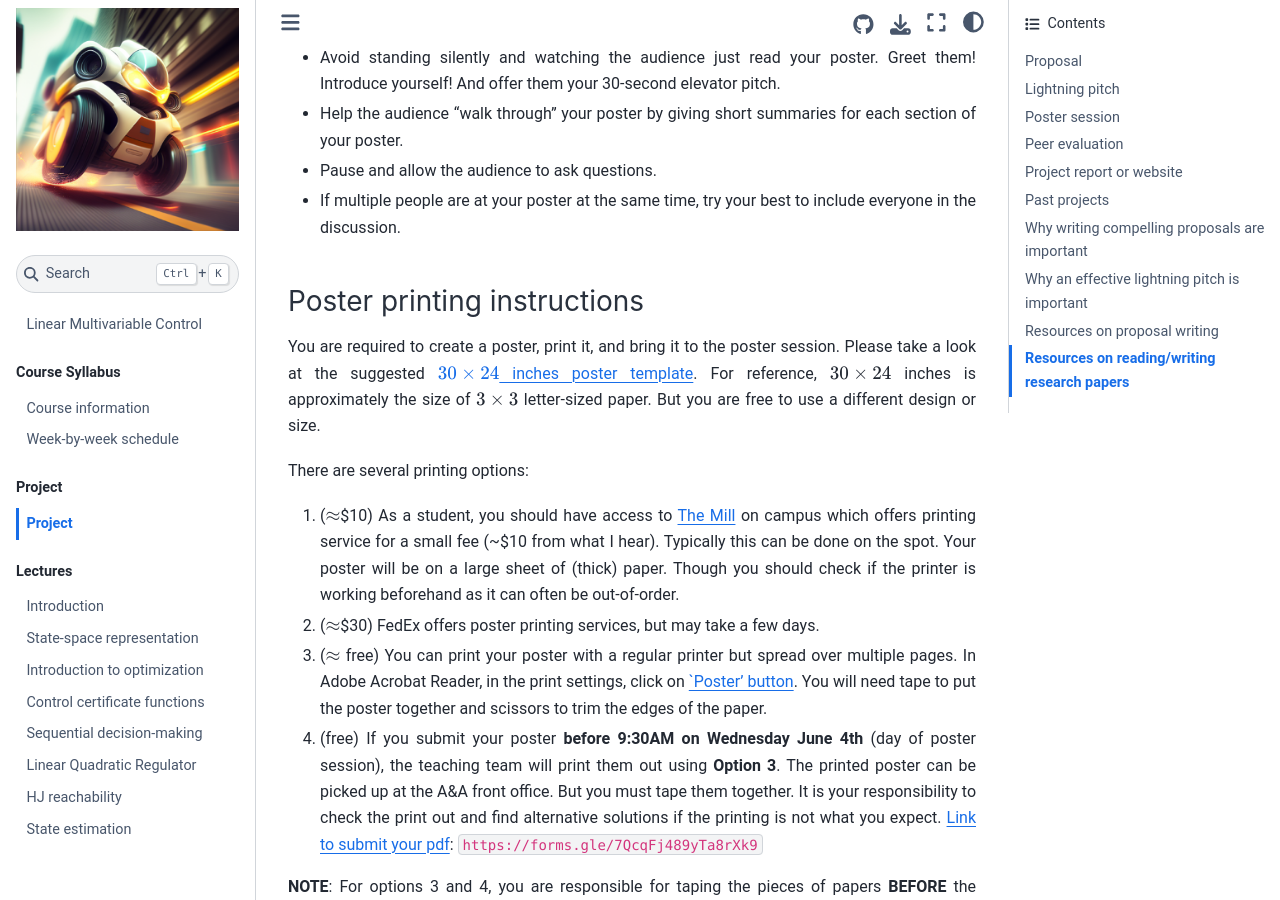
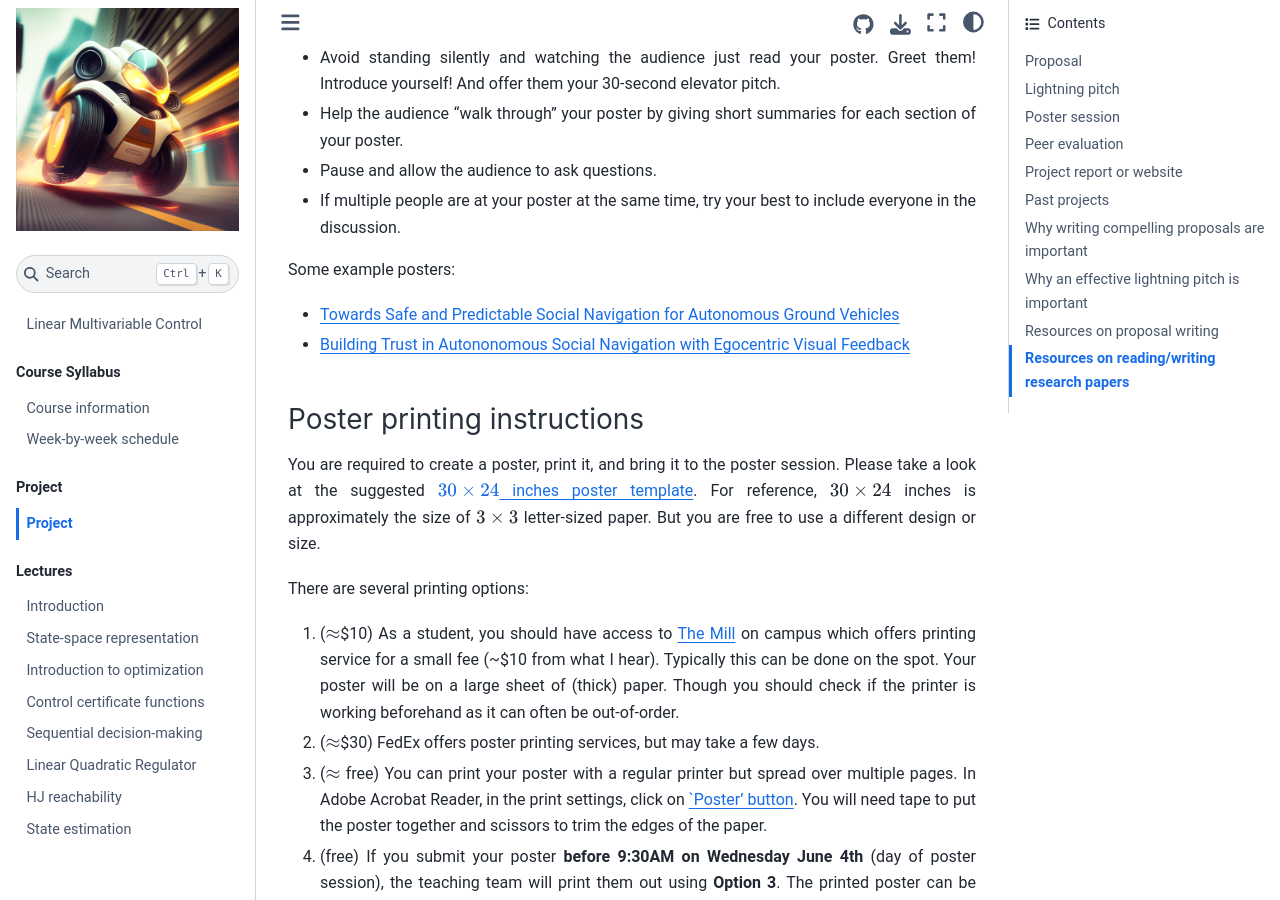
Before and after one commit to jimmyfowler/lmc-book, a Jupyter Book: the page built from project/project.md, in a window 1280 px wide and 900 px high, scrolled down 3955 px. Built offline with Jupyter Book 1.0.4 settings and Sphinx 7.4.7 and the Sphinx Book theme 1.1.4, drawn with Linux system fonts in a browser that asks for light colours; pages that are not in the unit, such as notebooks, are missing from menus.

Commit message:
add poster examples

```diff
--- a/project/project.md
+++ b/project/project.md
@@ -103,6 +103,11 @@ The poster session is a medium for you to practice your technical communication
 - Help the audience "walk through" your poster by giving short summaries for each section of your poster.
 - Pause and allow the audience to ask questions.
 - If multiple people are at your poster at the same time, try your best to include everyone in the discussion.
+
+Some example posters:
+- [Towards Safe and Predictable Social Navigation for Autonomous Ground Vehicles](https://github.com/UW-CTRL/lmc-book/blob/main/_static/pdfs/Mizuta.SHARC.2025.pdf)
+- [Building Trust in Autononomous Social Navigation with Egocentric Visual Feedback](https://github.com/UW-CTRL/lmc-book/blob/main/_static/pdfs/Warren.Keesing.SHARC.2025.pdf)
+
 
 
 
```
Also changed, not shown: 2 other files.
